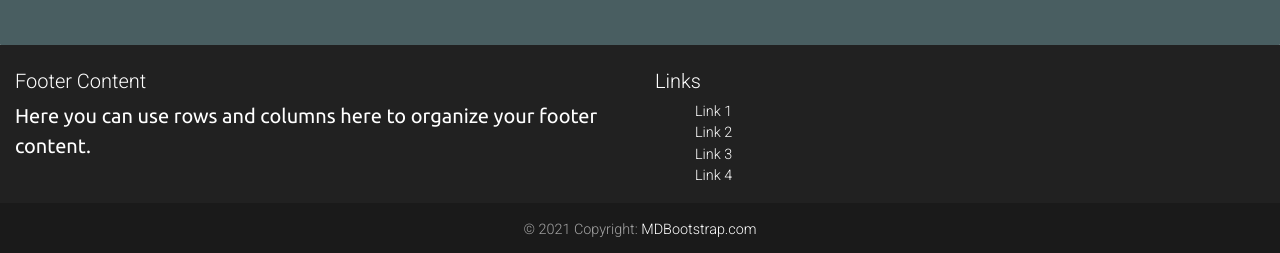
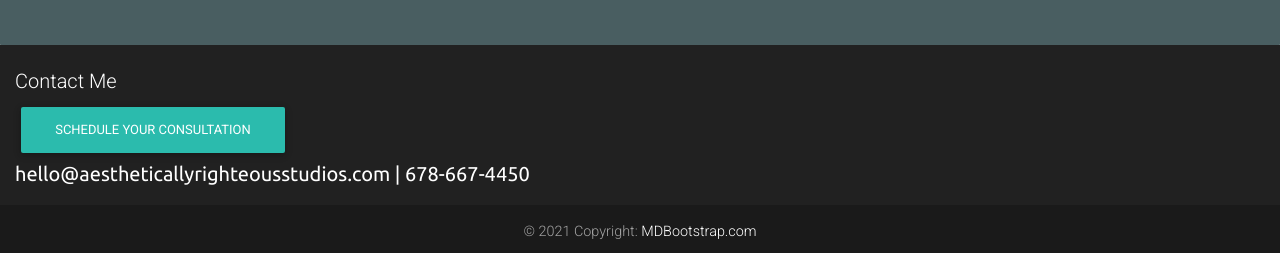
Before and after one commit to cydneypo034/milleniumcomplex, a React (Create React App) app: page / in a window 1280 px wide. Shown: the part 1978-2231 px from the top of the page. Built offline with nearby package versions, Linux system fonts and the light colour scheme.

Commit message:
removed links from footer

```diff
--- a/src/Footer/Footer.jsx
+++ b/src/Footer/Footer.jsx
@@ -1,5 +1,5 @@
 import React, {Component} from "react";
-import { MDBCol, MDBContainer, MDBRow, MDBFooter } from "mdbreact";
+import { MDBCol, MDBContainer, MDBRow, MDBFooter, MDBBtn } from "mdbreact";
 
 export default class FooterPage extends Component {
     render() {
@@ -8,29 +8,11 @@ export default class FooterPage extends Component {
               <MDBContainer fluid className="text-center text-md-left">
                 <MDBRow>
                   <MDBCol md="6">
-                    <h5 className="title">Footer Content</h5>
-                    <p>
-                      Here you can use rows and columns here to organize your footer
-                      content.
-                    </p>
+                    <h5 className="title">Contact Me</h5>
+                    <MDBBtn>Schedule Your Consultation</MDBBtn>
+                    <p>hello@aestheticallyrighteousstudios.com | 678-667-4450</p>
                   </MDBCol>
-                  <MDBCol md="6">
-                    <h5 className="title">Links</h5>
-                    <ul>
-                      <li className="list-unstyled">
-                        <a href="#!">Link 1</a>
-                      </li>
-                      <li className="list-unstyled">
-                        <a href="#!">Link 2</a>
-                      </li>
-                      <li className="list-unstyled">
-                        <a href="#!">Link 3</a>
-                      </li>
-                      <li className="list-unstyled">
-                        <a href="#!">Link 4</a>
-                      </li>
-                    </ul>
-                  </MDBCol>
+
                 </MDBRow>
               </MDBContainer>
               <div className="footer-copyright text-center py-3">
--- a/src/Home/Home.jsx
+++ b/src/Home/Home.jsx
@@ -1,6 +1,6 @@
 import React, { Component } from "react";
-import { MDBView, MDBMask, MDBBtn, MDBCard, MDBCardBody, MDBFooter, MDBCardImage,
-    MDBCardTitle, MDBCardText, MDBRow, MDBCol, MDBContainer } from "mdbreact";
+import { MDBView, MDBMask, MDBBtn, MDBCard, MDBCardBody, MDBCardImage,
+    MDBCardTitle, MDBCardText, MDBCol } from "mdbreact";
 import ARSGold from '../images/ARS-goldlayout.jpg';
 import FineArt from '../images/fineart.png';
 import BrandDesign from '../images/branddesign.png';
```
